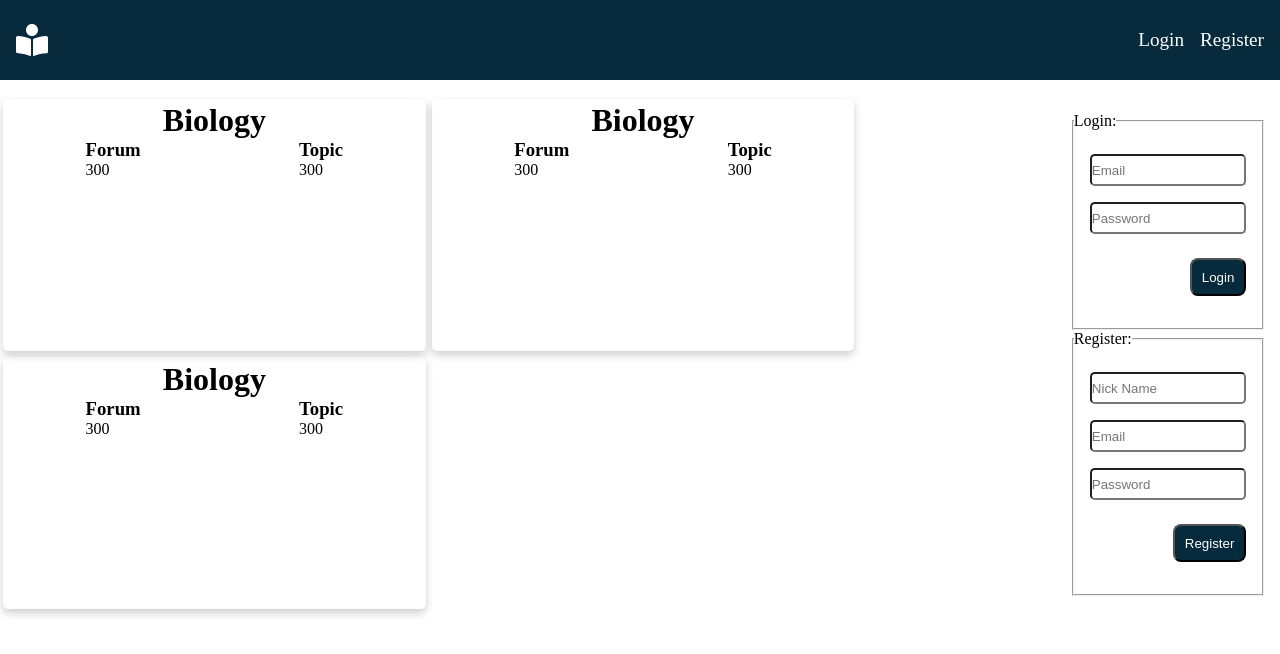
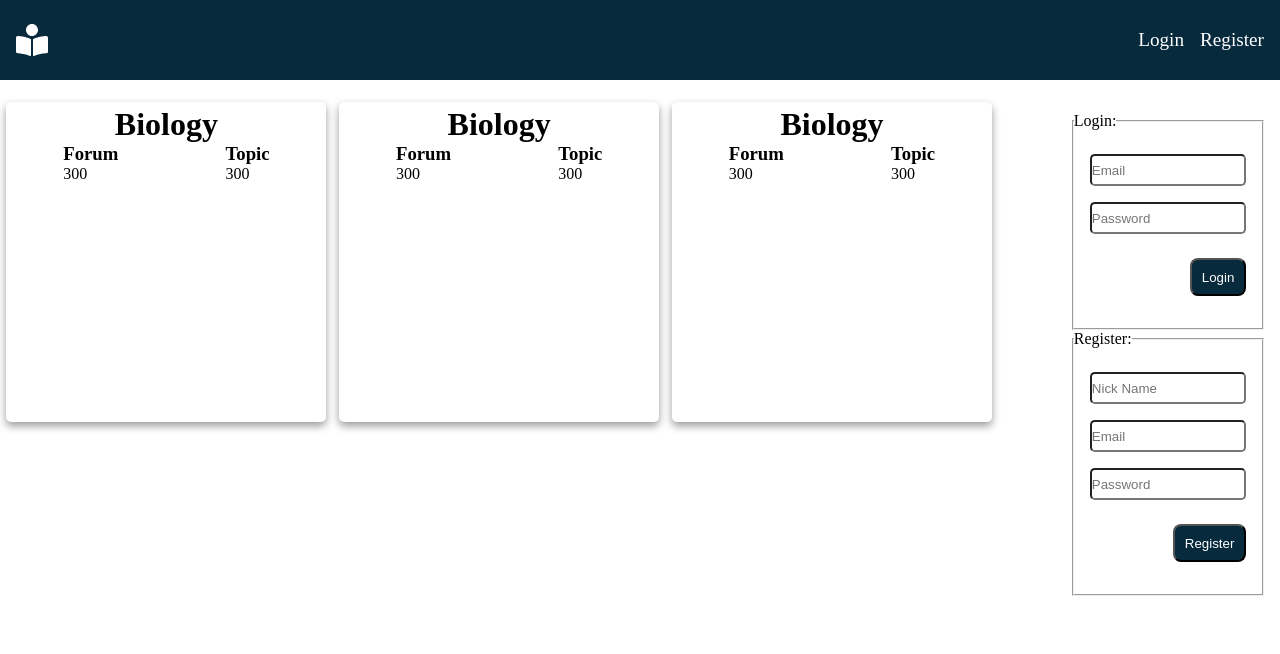
Before and after one commit to AbielKiflu/myforum, a React (Create React App) app: page / in a window 1280 px wide. Shown: the top 654 px of the page. Built offline with nearby package versions, Linux system fonts and the light colour scheme.

Commit message:
card is modified

```diff
--- a/src/globalStyle.js
+++ b/src/globalStyle.js
@@ -80,15 +80,20 @@ export const SideContainer = styled.div`
 
 
 export const Card = styled.div`
-  box-shadow: 0 4px 8px 0 rgba(0,0,0,0.2);
+  box-shadow: 0 4px 8px 0 rgba(0,0,0,0.4);
   transition: 0.3s;
-  margin:0.2rem;
+  margin:0.4rem;
   padding:0.2rem;
-  width: 40%;
+  max-width: 20rem;
+  max-height:20rem;
   border-radius: 5px;
+  display: flex;
+  flex:1 1 auto;
+  flex-direction: column;
+  align-self:normal;
 
 &:hover {
-  box-shadow: 0 8px 16px 0 rgba(0,0,0,0.2);
+  box-shadow: 0 8px 16px 0 rgba(0,0,0,0.4);
 }
 `;
 
```
